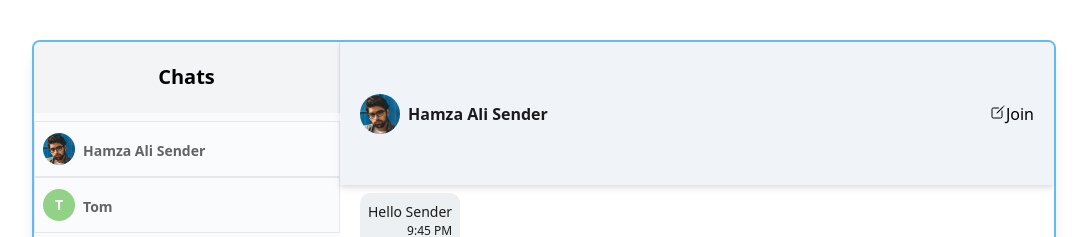
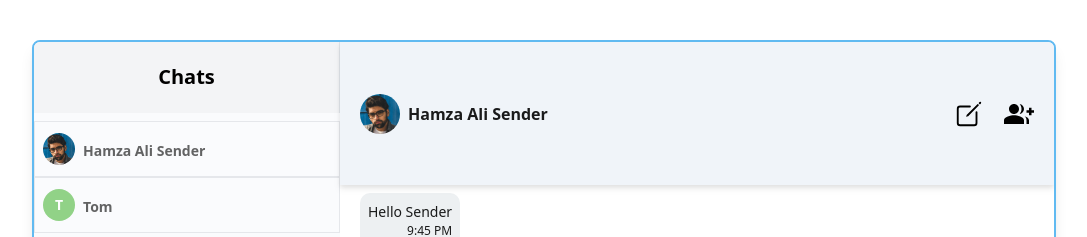
Before and after one commit to Hat52/Chat-App, a React (Vite) app in the folder client/: page / in a window 1280 px wide. Shown: the top 237 px of the page, without its empty margins (96-1183 px from the left). Built offline with nearby package versions, Linux system fonts and the light colour scheme; no server answers.

Commit message:
Join group icon

```diff
--- a/client/src/components/MessageContainer/index.tsx
+++ b/client/src/components/MessageContainer/index.tsx
@@ -1,6 +1,7 @@
 import { useState } from 'react';
 import { MessageInput, Modal } from '../../components';
 import { IoCreateOutline } from 'react-icons/io5';
+import { MdGroupAdd } from 'react-icons/md';
 
 interface IMessageContainer {
 	name: string;
@@ -32,16 +33,25 @@ export default function MessageContainer({
 					)}
 					<h1 className="font-semibold text-[16px] text-[#000000E4]">{name}</h1>
 				</div>
-				<div>
+				<div className="flex gap-5">
 					<button>
 						<IoCreateOutline
 							onClick={() => {
 								console.log('asd');
 								setCreateModal(true);
 							}}
+							size={30}
 						/>
 					</button>
-					<button>Join</button>
+					<button>
+						<MdGroupAdd
+							onClick={() => {
+								console.log('asd');
+								setCreateModal(true);
+							}}
+							size={30}
+						/>
+					</button>
 				</div>
 			</div>
 			<div className="flex h-[70%] px-5 flex-col py-2 overflow-y-scroll gap-2">
```
